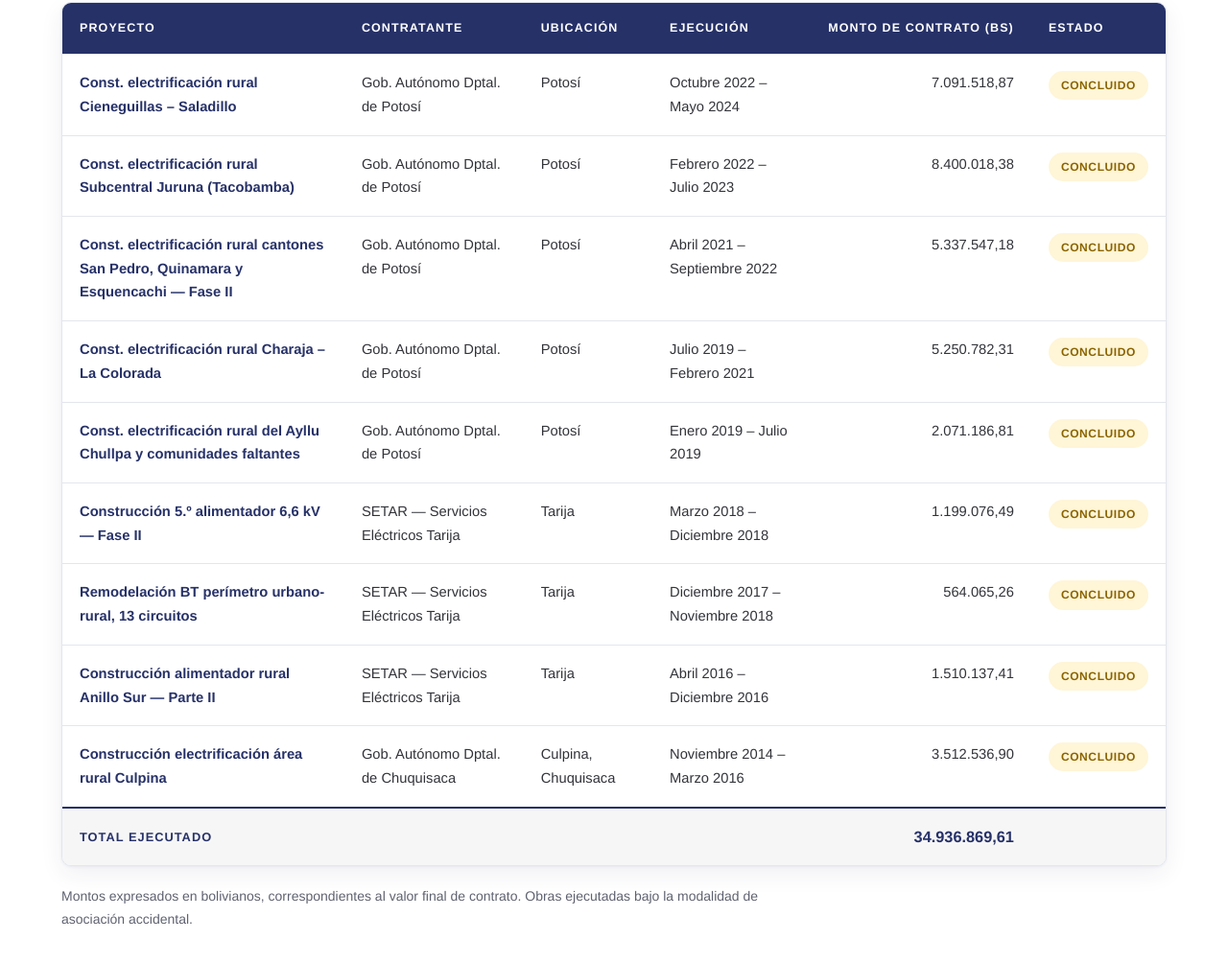
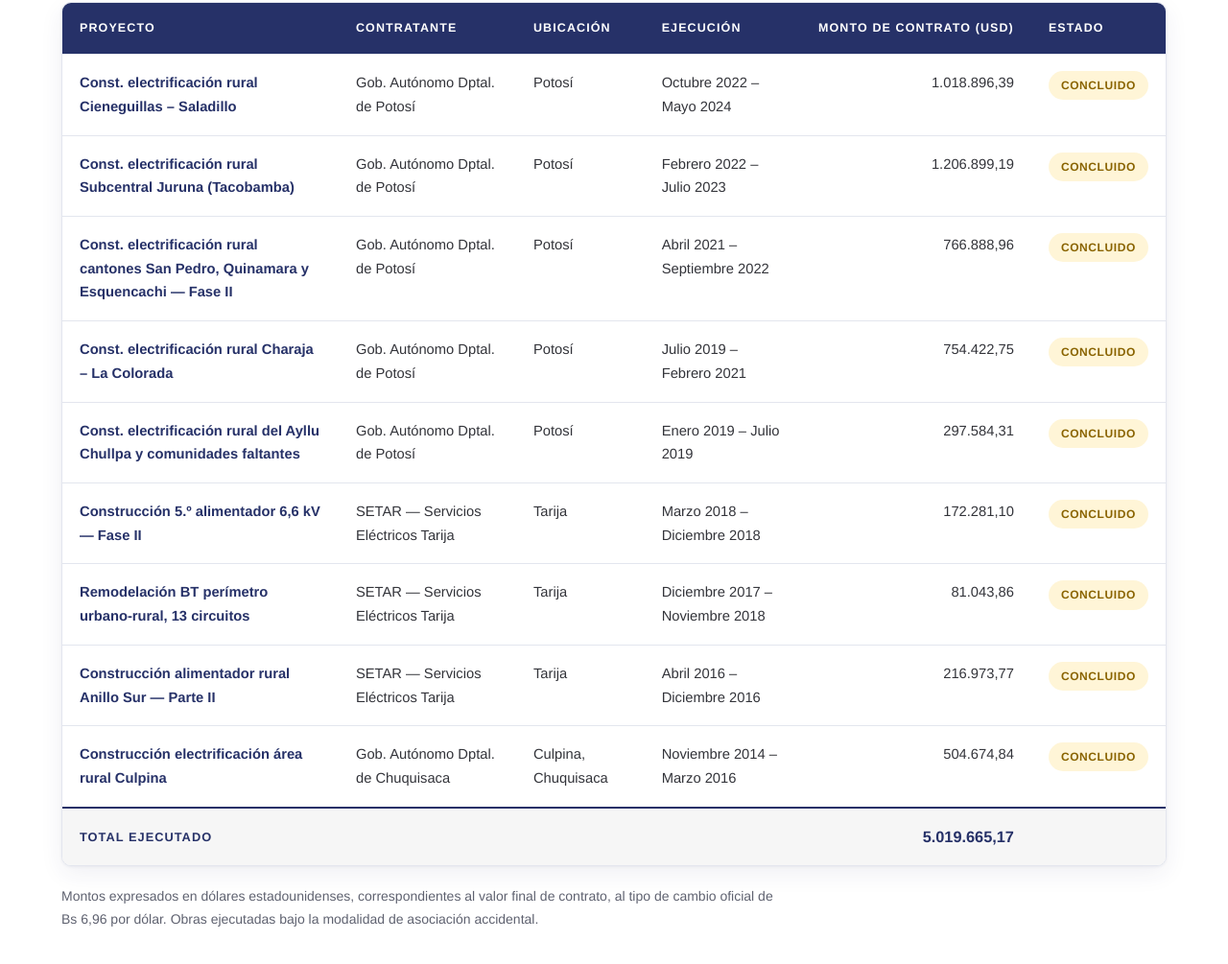
Before and after one commit to kdtlb/AMELECBOL_V1, a plain HTML site: page index.html in a window 1280 px wide. Shown: the part 3630-4635 px from the top of the page at 96% size. Drawn offline with Linux system fonts and the light colour scheme.

Commit message:
Muestra los montos de las obras en dólares
La tabla de obras ejecutadas pasa de bolivianos a dólares estadounidenses,
usando la columna en dólares de la planilla Experiencia General Amelecbol
2025. Total: USD 5.019.665,17.

Las nueve filas y el total se verificaron contra el PDF original y la suma
cuadra. La nota al pie ahora declara la moneda y el tipo de cambio oficial
de Bs 6,96 por dólar, para que la cifra siga reconciliando con el indicador
en bolivianos del encabezado.

Co-Authored-By: Claude Opus 5 <noreply@anthropic.com>

```diff
--- a/index.html
+++ b/index.html
@@ -282,7 +282,7 @@
               <th scope="col">Contratante</th>
               <th scope="col">Ubicación</th>
               <th scope="col">Ejecución</th>
-              <th scope="col" class="num">Monto de contrato (Bs)</th>
+              <th scope="col" class="num">Monto de contrato (USD)</th>
               <th scope="col">Estado</th>
             </tr>
           </thead>
@@ -292,7 +292,7 @@
               <td data-lbl="Contratante">Gob. Autónomo Dptal. de Potosí</td>
               <td data-lbl="Ubicación">Potosí</td>
               <td data-lbl="Ejecución">Octubre 2022 – Mayo 2024</td>
-              <td data-lbl="Monto (Bs)" class="num">7.091.518,87</td>
+              <td data-lbl="Monto (USD)" class="num">1.018.896,39</td>
               <td data-lbl="Estado"><span class="pill">Concluido</span></td>
             </tr>
             <tr>
@@ -300,7 +300,7 @@
               <td data-lbl="Contratante">Gob. Autónomo Dptal. de Potosí</td>
               <td data-lbl="Ubicación">Potosí</td>
               <td data-lbl="Ejecución">Febrero 2022 – Julio 2023</td>
-              <td data-lbl="Monto (Bs)" class="num">8.400.018,38</td>
+              <td data-lbl="Monto (USD)" class="num">1.206.899,19</td>
               <td data-lbl="Estado"><span class="pill">Concluido</span></td>
             </tr>
             <tr>
@@ -308,7 +308,7 @@
               <td data-lbl="Contratante">Gob. Autónomo Dptal. de Potosí</td>
               <td data-lbl="Ubicación">Potosí</td>
               <td data-lbl="Ejecución">Abril 2021 – Septiembre 2022</td>
-              <td data-lbl="Monto (Bs)" class="num">5.337.547,18</td>
+              <td data-lbl="Monto (USD)" class="num">766.888,96</td>
               <td data-lbl="Estado"><span class="pill">Concluido</span></td>
             </tr>
             <tr>
@@ -316,7 +316,7 @@
               <td data-lbl="Contratante">Gob. Autónomo Dptal. de Potosí</td>
               <td data-lbl="Ubicación">Potosí</td>
               <td data-lbl="Ejecución">Julio 2019 – Febrero 2021</td>
-              <td data-lbl="Monto (Bs)" class="num">5.250.782,31</td>
+              <td data-lbl="Monto (USD)" class="num">754.422,75</td>
               <td data-lbl="Estado"><span class="pill">Concluido</span></td>
             </tr>
             <tr>
@@ -324,7 +324,7 @@
               <td data-lbl="Contratante">Gob. Autónomo Dptal. de Potosí</td>
               <td data-lbl="Ubicación">Potosí</td>
               <td data-lbl="Ejecución">Enero 2019 – Julio 2019</td>
-              <td data-lbl="Monto (Bs)" class="num">2.071.186,81</td>
+              <td data-lbl="Monto (USD)" class="num">297.584,31</td>
               <td data-lbl="Estado"><span class="pill">Concluido</span></td>
             </tr>
             <tr>
@@ -332,7 +332,7 @@
               <td data-lbl="Contratante">SETAR — Servicios Eléctricos Tarija</td>
               <td data-lbl="Ubicación">Tarija</td>
               <td data-lbl="Ejecución">Marzo 2018 – Diciembre 2018</td>
-              <td data-lbl="Monto (Bs)" class="num">1.199.076,49</td>
+              <td data-lbl="Monto (USD)" class="num">172.281,10</td>
               <td data-lbl="Estado"><span class="pill">Concluido</span></td>
             </tr>
             <tr>
@@ -340,7 +340,7 @@
               <td data-lbl="Contratante">SETAR — Servicios Eléctricos Tarija</td>
               <td data-lbl="Ubicación">Tarija</td>
               <td data-lbl="Ejecución">Diciembre 2017 – Noviembre 2018</td>
-              <td data-lbl="Monto (Bs)" class="num">564.065,26</td>
+              <td data-lbl="Monto (USD)" class="num">81.043,86</td>
               <td data-lbl="Estado"><span class="pill">Concluido</span></td>
             </tr>
             <tr>
@@ -348,7 +348,7 @@
               <td data-lbl="Contratante">SETAR — Servicios Eléctricos Tarija</td>
               <td data-lbl="Ubicación">Tarija</td>
               <td data-lbl="Ejecución">Abril 2016 – Diciembre 2016</td>
-              <td data-lbl="Monto (Bs)" class="num">1.510.137,41</td>
+              <td data-lbl="Monto (USD)" class="num">216.973,77</td>
               <td data-lbl="Estado"><span class="pill">Concluido</span></td>
             </tr>
             <tr>
@@ -356,22 +356,23 @@
               <td data-lbl="Contratante">Gob. Autónomo Dptal. de Chuquisaca</td>
               <td data-lbl="Ubicación">Culpina, Chuquisaca</td>
               <td data-lbl="Ejecución">Noviembre 2014 – Marzo 2016</td>
-              <td data-lbl="Monto (Bs)" class="num">3.512.536,90</td>
+              <td data-lbl="Monto (USD)" class="num">504.674,84</td>
               <td data-lbl="Estado"><span class="pill">Concluido</span></td>
             </tr>
           </tbody>
           <tfoot>
             <tr>
               <td colspan="4">Total ejecutado</td>
-              <td class="num"><strong>34.936.869,61</strong></td>
+              <td class="num"><strong>5.019.665,17</strong></td>
               <td></td>
             </tr>
           </tfoot>
         </table>
       </div>
       <p class="nota reveal">
-        Montos expresados en bolivianos, correspondientes al valor final de contrato.
-        Obras ejecutadas bajo la modalidad de asociación accidental.
+        Montos expresados en dólares estadounidenses, correspondientes al valor final de
+        contrato, al tipo de cambio oficial de Bs 6,96 por dólar. Obras ejecutadas bajo
+        la modalidad de asociación accidental.
       </p>
     </div>
   </section>
```
